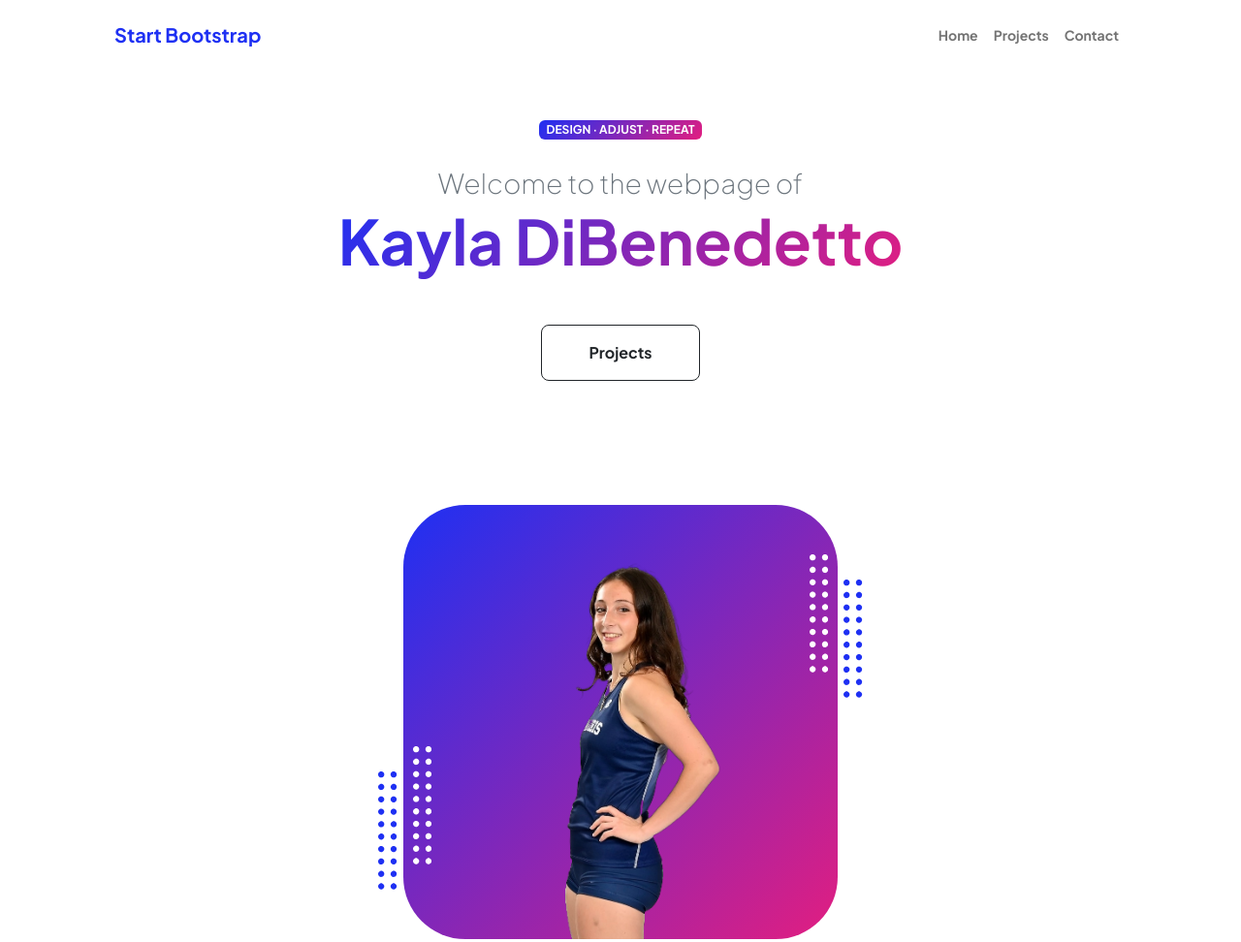
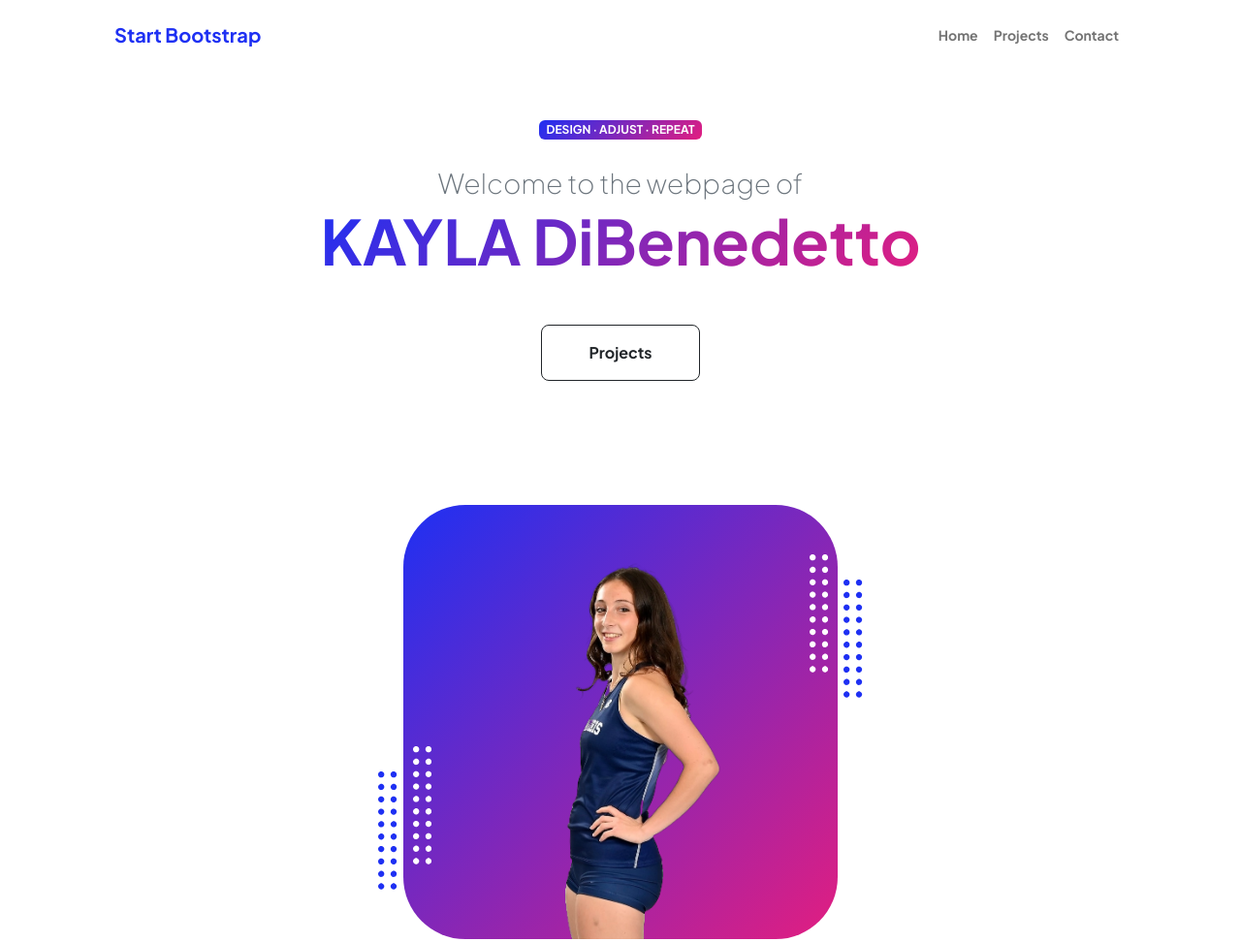
Before and after one commit to kdibenedetto2/kayladibenedetto, a plain HTML site: page index.html in a window 1280 px wide. Shown: the top 972 px of the page at 97% size. Drawn offline with nearby package versions, Linux system fonts and the light colour scheme.

Commit message:
Changed capitilization

```diff
--- a/index.html
+++ b/index.html
@@ -43,7 +43,7 @@
                             <div class="text-center text-xxl-start">
                                 <div class="badge bg-gradient-primary-to-secondary text-white mb-4"><div class="text-uppercase">Design &middot; Adjust &middot; Repeat</div></div>
                                 <div class="fs-3 fw-light text-muted">Welcome to the webpage of</div>
-                                <h1 class="display-3 fw-bolder mb-5"><span class="text-gradient d-inline">Kayla DiBenedetto</span></h1>
+                                <h1 class="display-3 fw-bolder mb-5"><span class="text-gradient d-inline">KAYLA DiBenedetto</span></h1>
                                 <div class="d-grid gap-3 d-sm-flex justify-content-sm-center justify-content-xxl-start mb-3">
                                    <!-- <a class="btn btn-primary btn-lg px-5 py-3 me-sm-3 fs-6 fw-bolder" href="resume.html">Resume</a> -->
                                     <a class="btn btn-outline-dark btn-lg px-5 py-3 fs-6 fw-bolder" href="projects.html">Projects</a>
```
